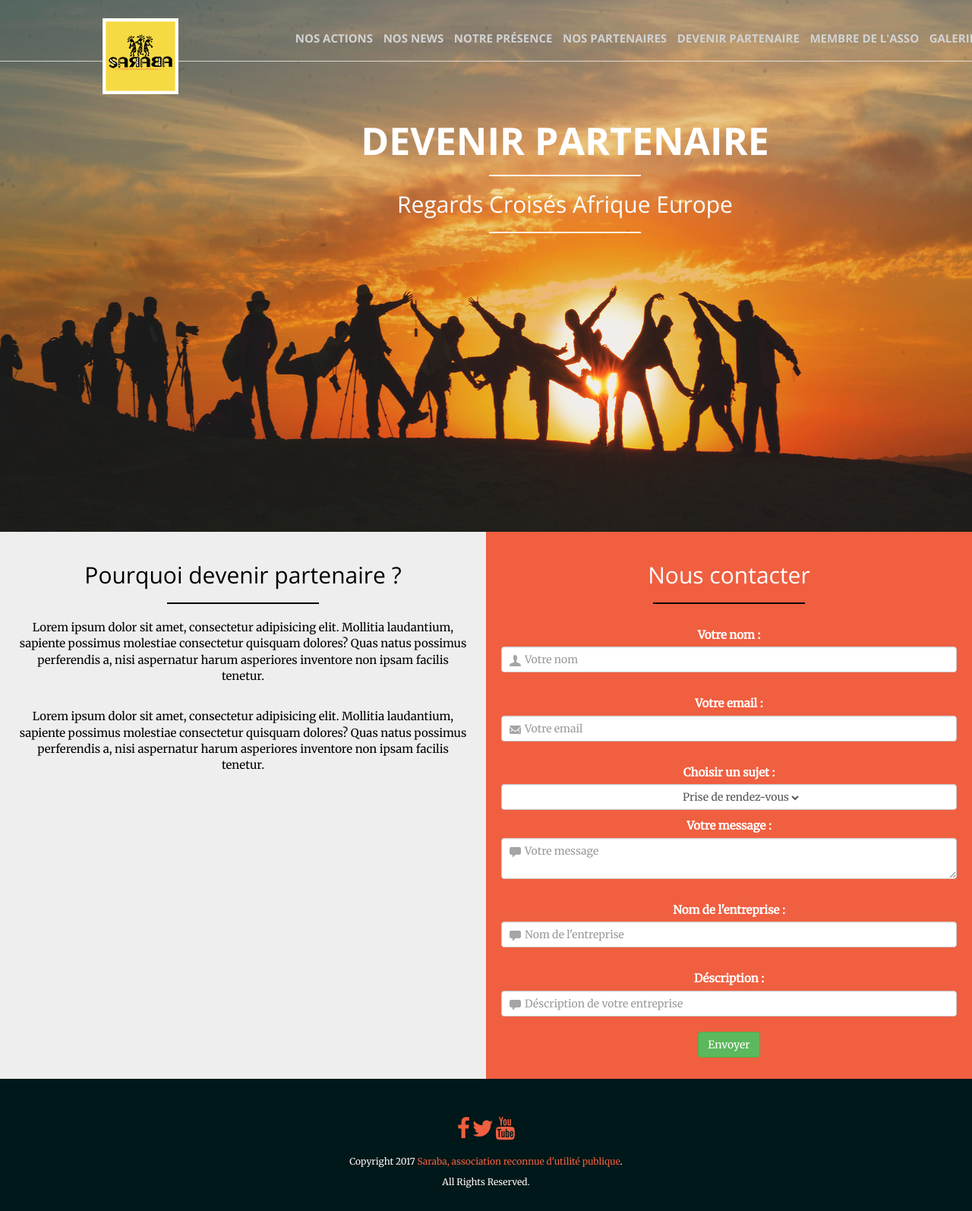
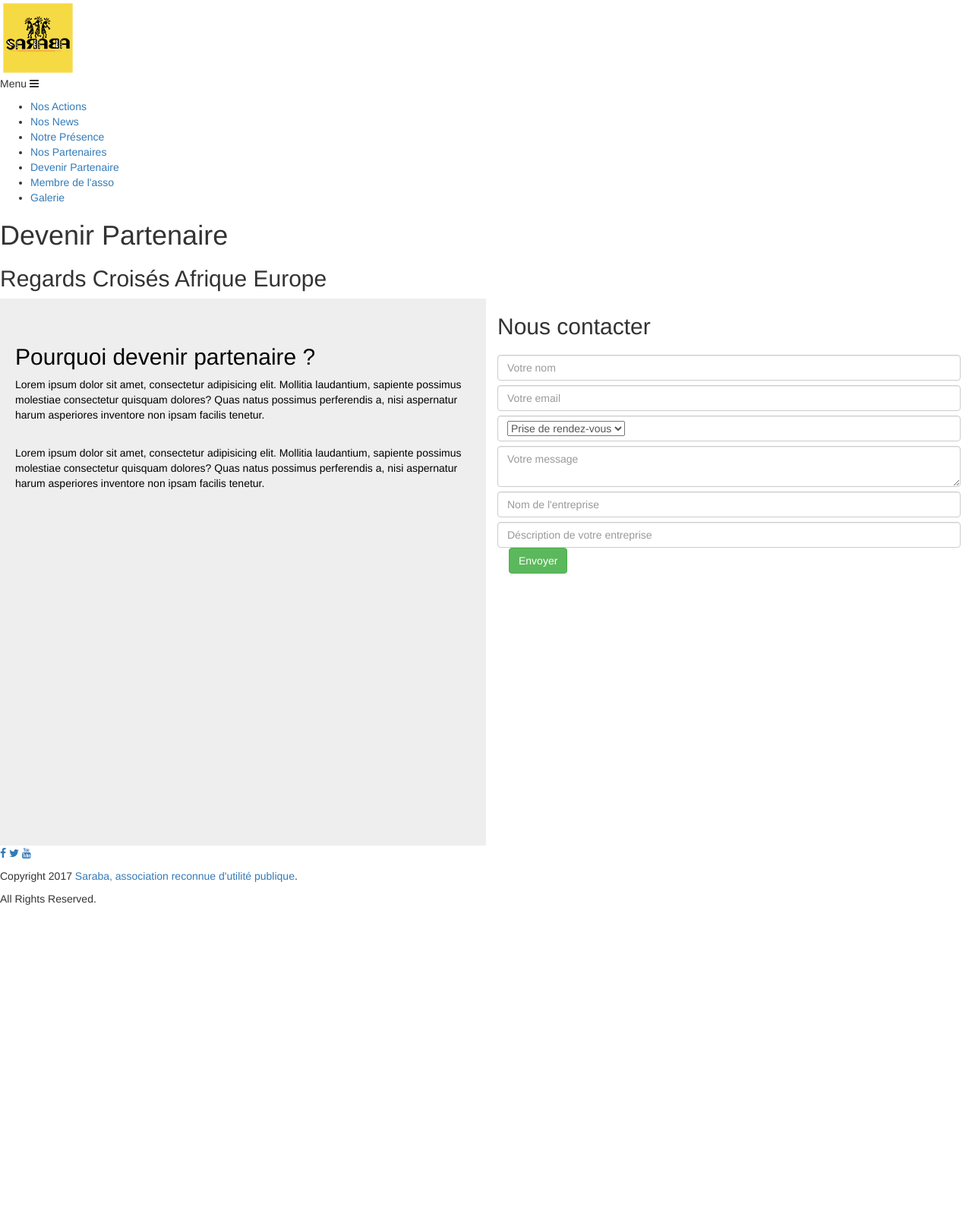
Before and after one commit to adrirka/FinalProject, a PHP site: template Saraba/templates/addpartner_list.html.twig in a window 1280 px wide. Shown: the whole page at 76% size. After the commit the page ends 1191 px from the top, so only its background shows below. Run offline with PHP 8.4, Linux system fonts and the light colour scheme; the template is opened without the code that fills it, so the values that code supplies are empty; some libraries are stand-ins or nearby versions.

Commit message:
Modif des formulaire et du css
modif form + css

```diff
--- a/Saraba/nbproject/private/private.xml
+++ b/Saraba/nbproject/private/private.xml
@@ -3,13 +3,14 @@
     <editor-bookmarks xmlns="http://www.netbeans.org/ns/editor-bookmarks/2" lastBookmarkId="0"/>
     <open-files xmlns="http://www.netbeans.org/ns/projectui-open-files/2">
         <group>
+            <file>file:/C:/Users/Etudiant/AlexandreRodrigues-PERSO/FinalProject/Saraba/web/css/news.css</file>
             <file>file:/C:/Users/Etudiant/AlexandreRodrigues-PERSO/FinalProject/Saraba/templates/register.html.twig</file>
             <file>file:/C:/Users/Etudiant/AlexandreRodrigues-PERSO/FinalProject/Saraba/templates/login.html.twig</file>
             <file>file:/C:/Users/Etudiant/AlexandreRodrigues-PERSO/FinalProject/Saraba/templates/article_list.html.twig</file>
             <file>file:/C:/Users/Etudiant/AlexandreRodrigues-PERSO/FinalProject/Saraba/src/Service/UserManager.php</file>
             <file>file:/C:/Users/Etudiant/AlexandreRodrigues-PERSO/FinalProject/Saraba/src/Entity/AddPartner.php</file>
             <file>file:/C:/Users/Etudiant/AlexandreRodrigues-PERSO/FinalProject/Saraba/web/css/main.css</file>
-            <file>file:/C:/Users/Etudiant/AlexandreRodrigues-PERSO/FinalProject/Saraba/templates/contact_list.html.twig</file>
+            <file>file:/C:/Users/Etudiant/AlexandreRodrigues-PERSO/FinalProject/Saraba/web/css/admingallery.css</file>
             <file>file:/C:/Users/Etudiant/AlexandreRodrigues-PERSO/FinalProject/Saraba/src/Controller/Admin/ArticleController.php</file>
             <file>file:/C:/Users/Etudiant/AlexandreRodrigues-PERSO/FinalProject/Saraba/templates/admin/article/edit.html.twig</file>
             <file>file:/C:/Users/Etudiant/AlexandreRodrigues-PERSO/FinalProject/Saraba/src/Controller/IndexController.php</file>
@@ -49,7 +50,6 @@
             <file>file:/C:/Users/Etudiant/AlexandreRodrigues-PERSO/FinalProject/Saraba/templates/admin/addpartner/list.html.twig</file>
             <file>file:/C:/Users/Etudiant/AlexandreRodrigues-PERSO/FinalProject/Saraba/templates/layout.back.html.twig</file>
             <file>file:/C:/Users/Etudiant/AlexandreRodrigues-PERSO/FinalProject/Saraba/templates/index.html.twig</file>
-            <file>file:/C:/Users/Etudiant/AlexandreRodrigues-PERSO/FinalProject/Saraba/src/Controller/PageContactController.php</file>
             <file>file:/C:/Users/Etudiant/AlexandreRodrigues-PERSO/FinalProject/Saraba/templates/admin/article/list.html.twig</file>
             <file>file:/C:/Users/Etudiant/AlexandreRodrigues-PERSO/FinalProject/Saraba/web/css/home.css</file>
             <file>file:/C:/Users/Etudiant/AlexandreRodrigues-PERSO/FinalProject/Saraba/templates/partner_list.html.twig</file>
--- a/Saraba/templates/addpartner_list.html.twig
+++ b/Saraba/templates/addpartner_list.html.twig
@@ -22,18 +22,18 @@
                 <h2>Nous contacter</h2>
                 <form class="form-vertical form_contact" method="post" action="#">
                         <article class="form-group">
-                            <label class="control-label col-sm-12" for="userName">Votre nom : <b></b> </label>
+                            <label class="control-label col-sm-12" for="userName"><b></b> </label>
                             <input class="col-sm-6 form-control" type="text" id="userName" name="name" placeholder="Votre nom">
                         </article>
 
 
                         <article class="form-group">
-                            <label class="control-label col-sm-12" for="userEmail">Votre email : <b></b> </label>
+                            <label class="control-label col-sm-12" for="userEmail"><b></b> </label>
                             <input class="col-sm-6 form-control" type="email" id="userEmail" name="email" placeholder="Votre email">
                         </article>
 
                         <article class="form-group">
-                            <label class="control-label col-sm-12" for="userSubject">Choisir un sujet : <b></b> </label>
+                            <label class="control-label col-sm-12" for="userSubject"><b></b> </label>
                                 <div class="col-sm-6 form-control">
                                     <select  id="userSubject" name="subject">
                                         <option value="rdv">Prise de rendez-vous</option>
@@ -42,17 +42,17 @@
                         </article>
 
                         <article class="form-group">
-                            <label class="control-label col-sm-12" for="userMessage">Votre message : <b></b> </label>
+                            <label class="control-label col-sm-12" for="userMessage"><b></b> </label>
                             <textarea class="col-sm-6 form-control" id="userMessage" name="message" placeholder="Votre message"></textarea>
                         </article>
 
                         <article class="form-group">
-                            <label class="control-label col-sm-12" for="userTitle">Nom de l'entreprise : <b></b> </label>
+                            <label class="control-label col-sm-12" for="userTitle"><b></b> </label>
                             <input class="col-sm-6 form-control" type="text" id="userTitle" name="title" placeholder="Nom de l'entreprise">
                         </article>
 
                         <article class="form-group">
-                            <label class="control-label col-sm-12" for="userContent">Déscription : <b></b> </label>
+                            <label class="control-label col-sm-12" for="userContent"><b></b> </label>
                             <input class="col-sm-6 form-control" type="text" id="userContent" name="content" placeholder="Déscription de votre entreprise">
                         </article>
 
--- a/Saraba/templates/layout.html.twig
+++ b/Saraba/templates/layout.html.twig
@@ -12,7 +12,6 @@
             <link rel="stylesheet" href="https://maxcdn.bootstrapcdn.com/bootstrap/3.3.7/css/bootstrap.min.css" integrity="sha384-BVYiiSIFeK1dGmJRAkycuHAHRg32OmUcww7on3RYdg4Va+PmSTsz/K68vbdEjh4u" crossorigin="anonymous">
 
             <!-- Feuille de style -->
-            <link rel="stylesheet" href="{{ asset('css/home.css') }}">
         {% endblock %}
     </head>
     <body>
--- a/Saraba/web/css/home.css
+++ b/Saraba/web/css/home.css
@@ -438,6 +438,7 @@ Requêtes media
             */
     }
 
+
     /* Ecran d'une taille minimale de 850px */
     @media screen and (min-width: 850px){
 
```
Also changed, not shown: Saraba/templates/index.html.twig (+5 -4 lines), Saraba/web/js/home.js (+0 -31 lines).
